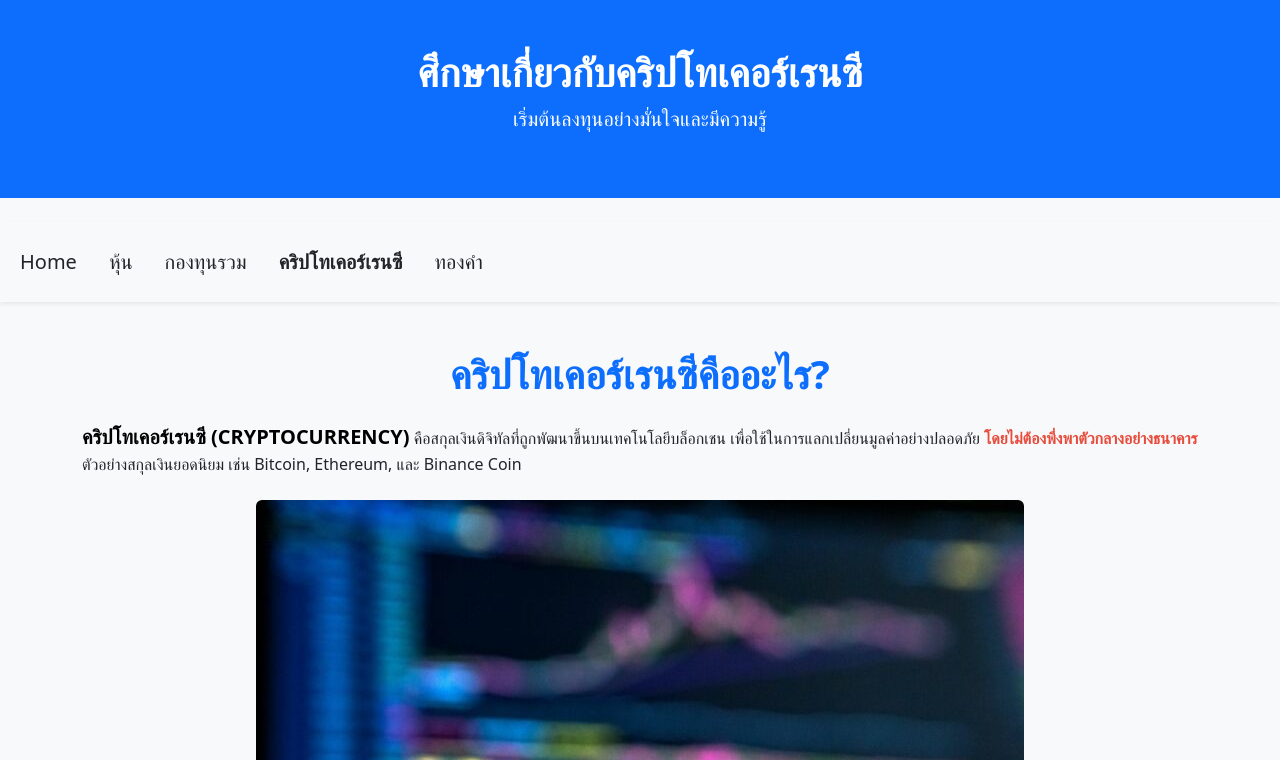
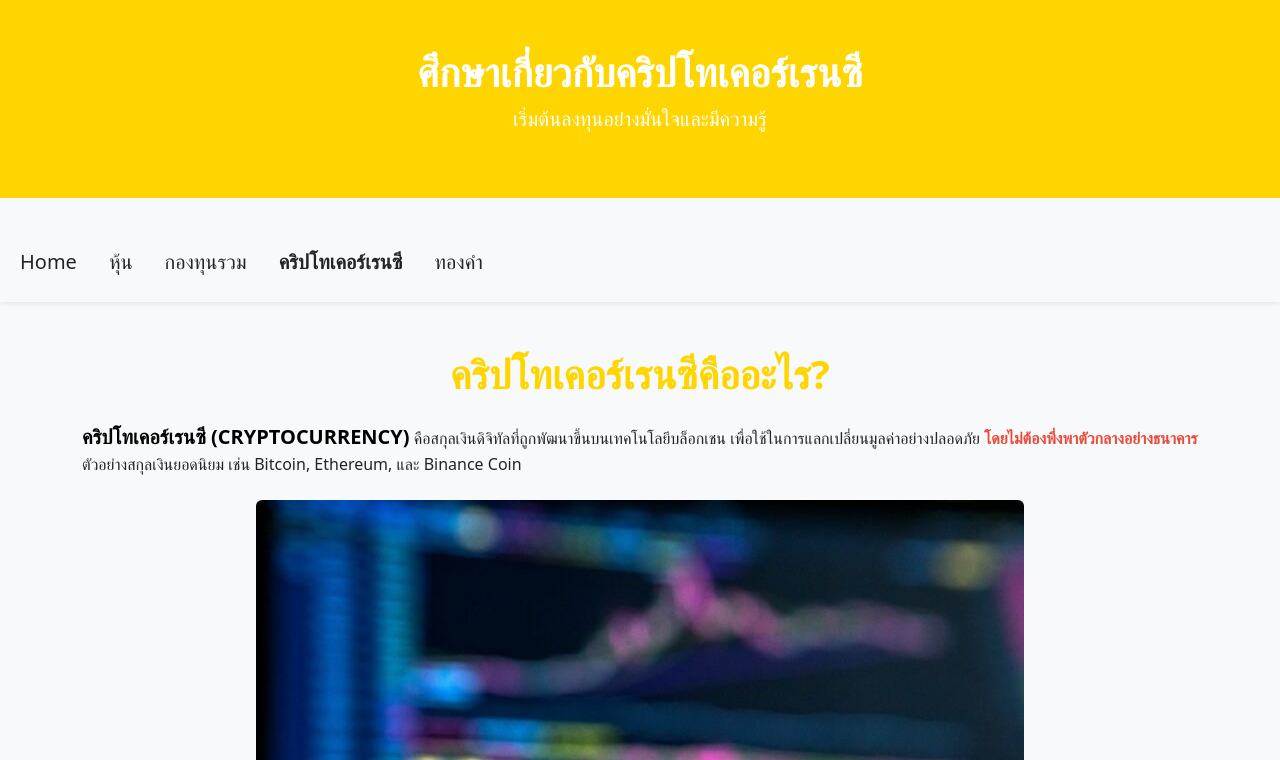
Before and after one commit to jib1102/Project, a plain HTML site: page Cryptocurrency.html in a window 1280 px wide. Shown: the top 760 px of the page. Drawn offline with nearby package versions, Linux system fonts and the light colour scheme.

Commit message:
Add files via upload

```diff
--- a/Cryptocurrency.html
+++ b/Cryptocurrency.html
@@ -30,7 +30,7 @@
 </style>
 
 <body style="background-color: #f8f9fa;">
-    <header class="bg-primary text-white text-center py-5 mb-4">
+    <header class="text-white text-center py-5 mb-4" style="background-color: #FFD500;">
         <div class="container">
           <h1 class="fw-bold">ศึกษาเกี่ยวกับคริปโทเคอร์เรนซี</h1>
           <p class="lead">เริ่มต้นลงทุนอย่างมั่นใจและมีความรู้</p>
@@ -62,7 +62,7 @@
 
     <div class="container mt-5 mb-5">
         <h1 class="text-center mb-4 fw-bold">
-            <span class="text-primary">คริปโทเคอร์เรนซีคืออะไร?</span>
+            <span style="color: #FFD500;">คริปโทเคอร์เรนซีคืออะไร?</span>
         </h1>
         <p>
             <span class="black-word fw-bold text-uppercase fs-5">คริปโทเคอร์เรนซี (Cryptocurrency)</span>
```
